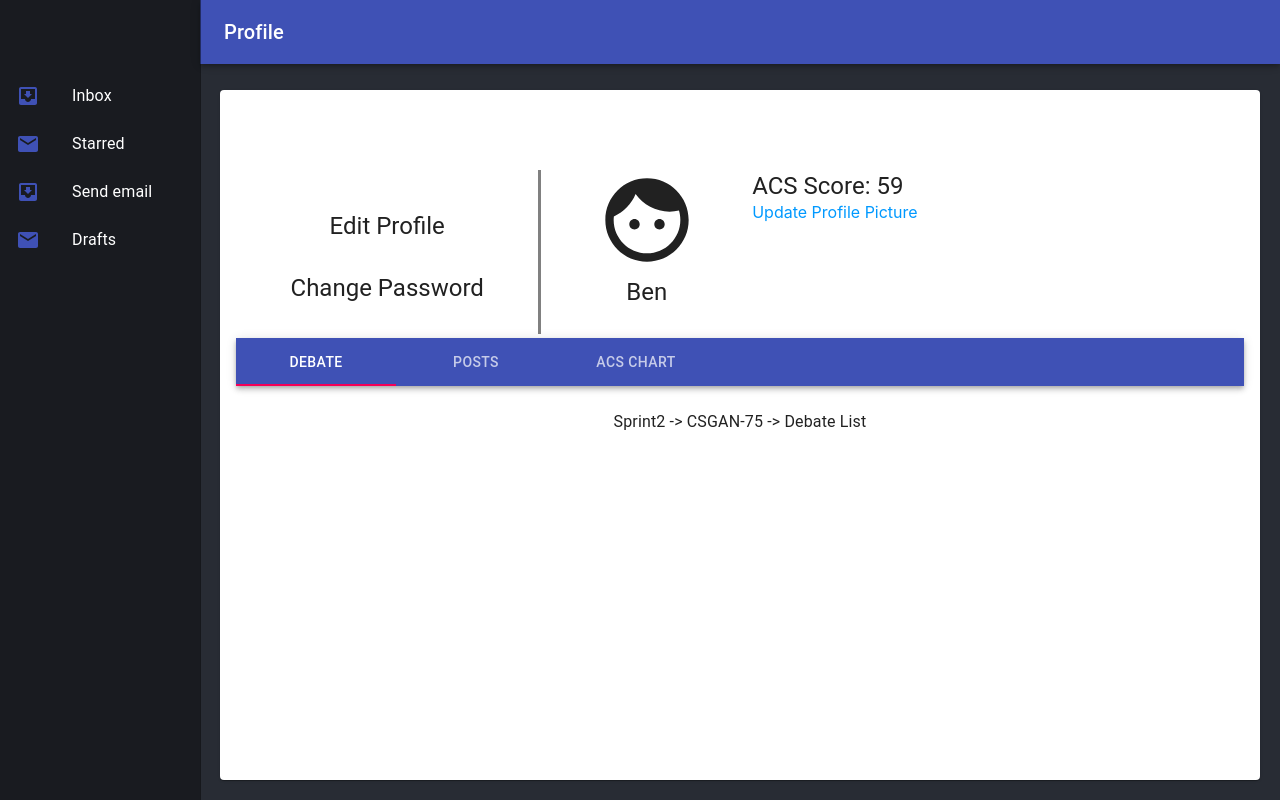
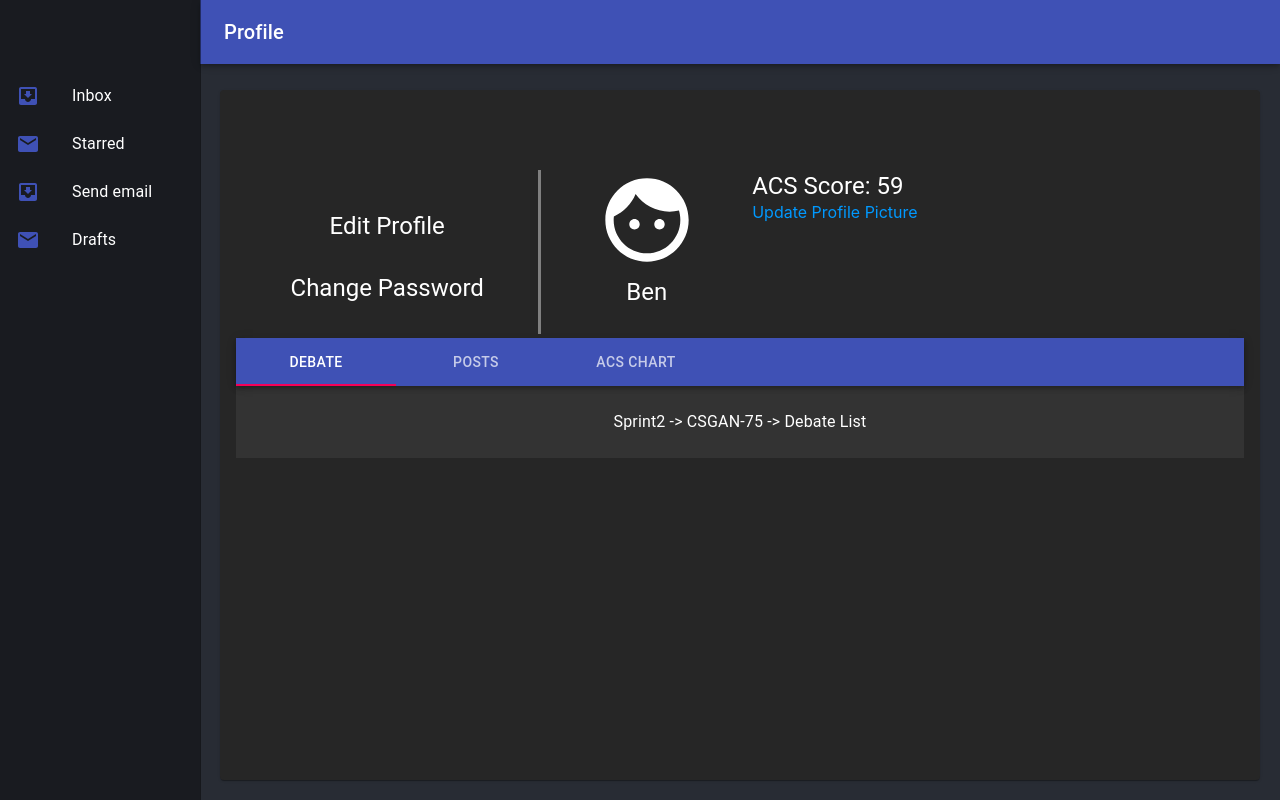
Before and after one commit to sashavoit-zz/SportsCred, a React (Create React App) app in the folder front-end/: page /profile in a window 1280 px wide. Built offline with nearby package versions, Linux system fonts and the light colour scheme.

Commit message:
change css to dark theme

```diff
--- a/front-end/src/components/profile/Profile.js
+++ b/front-end/src/components/profile/Profile.js
@@ -12,6 +12,7 @@ import Typography from '@material-ui/core/Typography';
 
 import TextField from '@material-ui/core/TextField';
 import FaceIcon from '@material-ui/icons/Face';
+import { blue } from '@material-ui/core/colors';
 
 
 const styles = theme => ({
@@ -21,6 +22,8 @@ const styles = theme => ({
     left: 220,
     bottom: 20,
     right: 20,
+    color: "white",
+    backgroundColor:"#262626"
     //width: "300px",
   },
   content: {
--- a/front-end/src/components/profile/ProfileTabs.js
+++ b/front-end/src/components/profile/ProfileTabs.js
@@ -43,7 +43,8 @@ function a11yProps(index) {
 const useStyles = makeStyles((theme) => ({
   root: {
     flexGrow: 1,
-    backgroundColor: theme.palette.background.paper,
+    //backgroundColor: theme.palette.background.paper,
+    backgroundColor: "#333333",
   },
 }));
 
```
